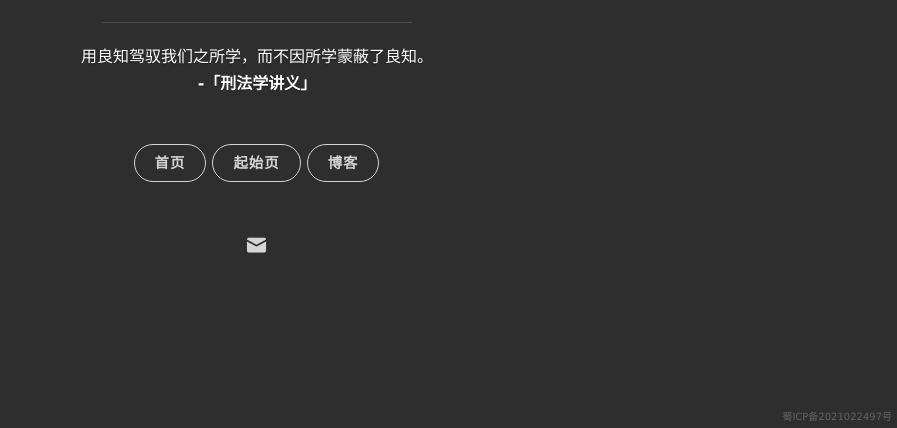
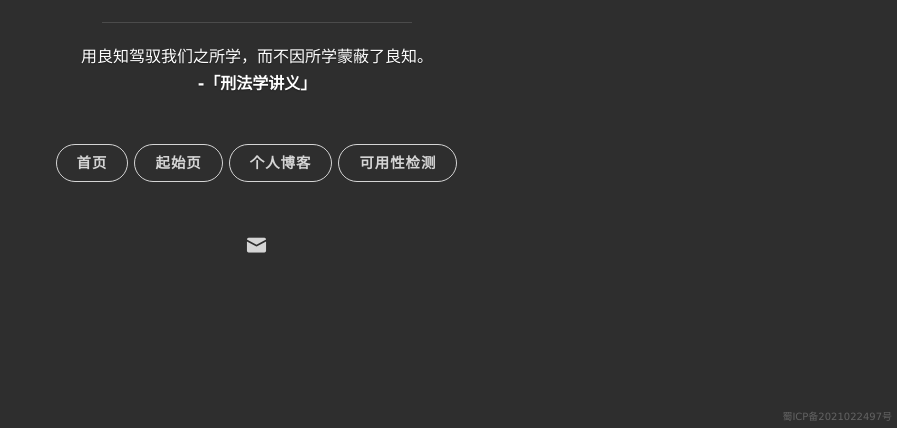
Before and after one commit to KurococLiu/KurococLiu.github.io, a plain HTML site: page index.html in a window 1280 px wide. Shown: the part 372-800 px from the top of the page, without its empty margins (383-1280 px from the left). Drawn offline with Linux system fonts and the light colour scheme; no server answers.

Commit message:
add something

```diff
--- a/index.html
+++ b/index.html
@@ -65,7 +65,10 @@
                                         <a href="https://start.lkurococ.top" class="blog-button" target="_blank">起始页</a>
                                     </li>
                                     <li class="navigation__item">
-                                        <a href="https://blog.lkurococ.top" class="blog-button" target="_blank">博客</a>
+                                        <a href="https://blog.lkurococ.top" class="blog-button" target="_blank">个人博客</a>
+                                    </li>
+                                    <li class="navigation__item">
+                                        <a href="https://status.lkurococ.top" class="blog-button" target="_blank">可用性检测</a>
                                     </li>
                                 </ul>
                             </nav>
```
